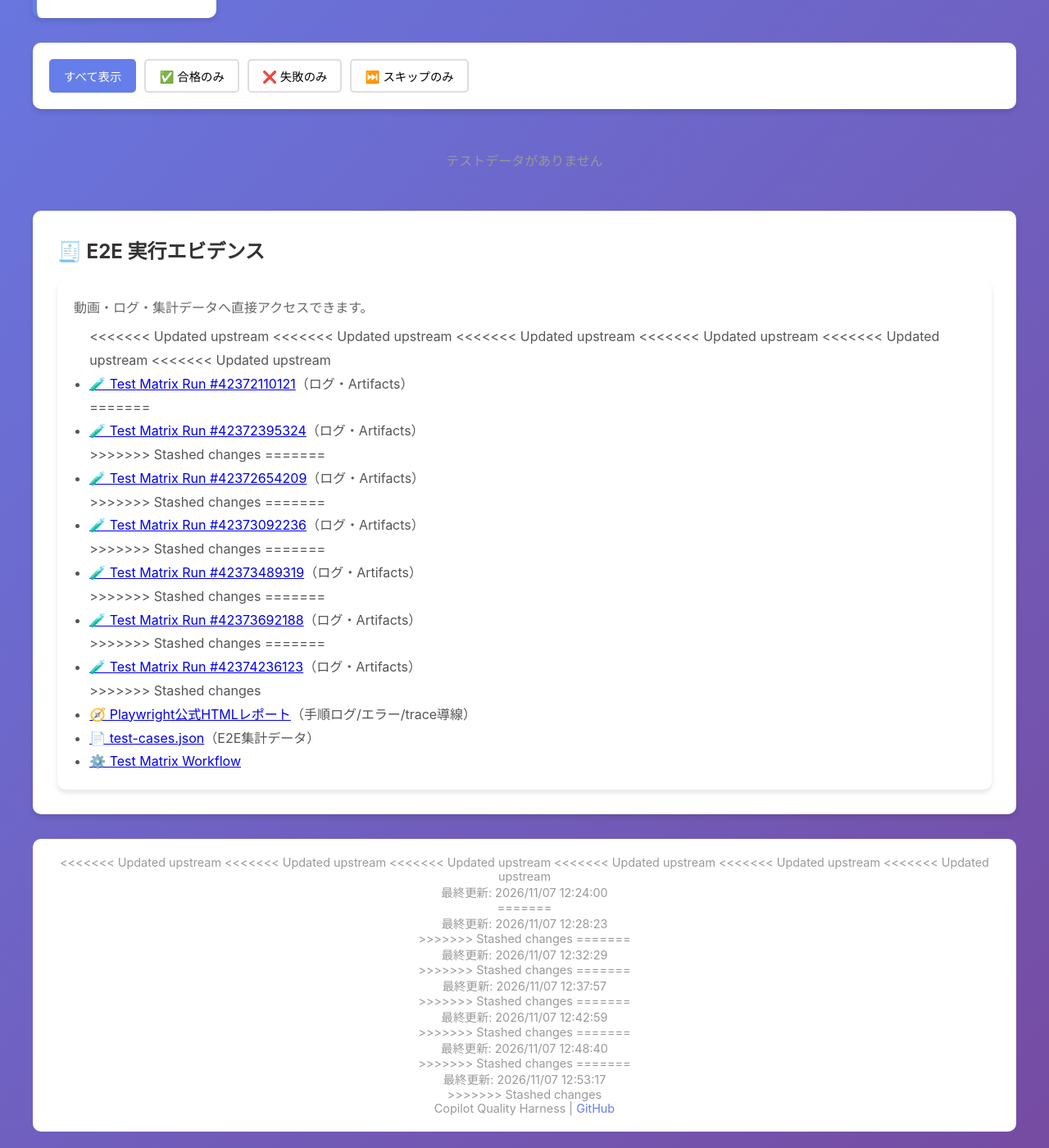
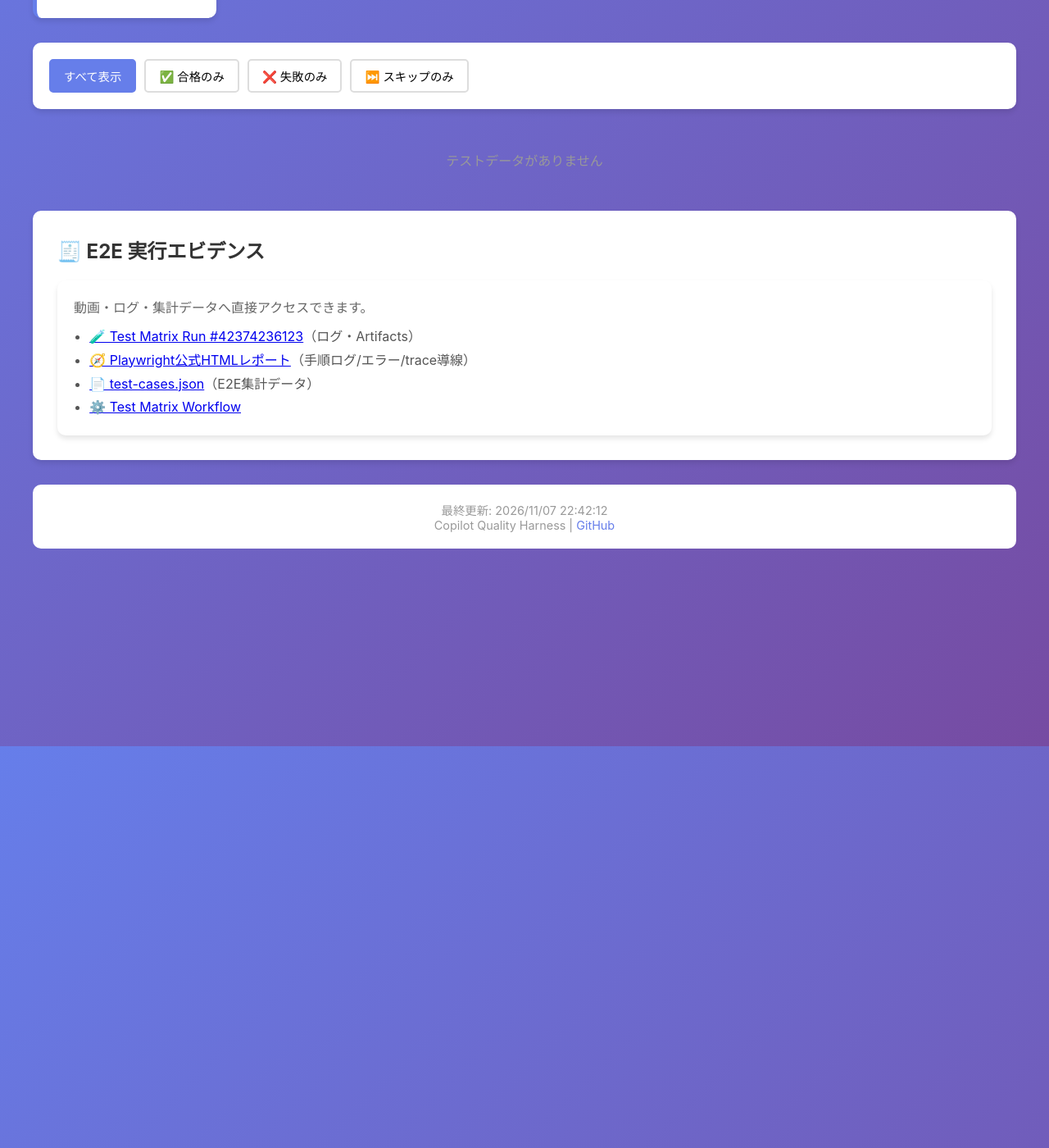
Before and after one commit to cocomomojo/copilot-quality-harness, a Jekyll site: the page docs/reports/e2e-latest.html, which Jekyll copies as it is, in a window 1280 px wide and 1400 px high, scrolled down 490 px. Shown: the whole window at 82% size. Built offline with Jekyll 4.4.1, drawn with Linux system fonts in a browser that asks for light colours.

Commit message:
chore: Update dashboard KPI data and E2E reports
Updated with latest quality metrics, test results, and E2E test reports

Generated by update-dashboard workflow

Co-authored-by: GitHub Action <action@github.com>

```diff
--- a/docs/dashboard/data/latest-kpi.json
+++ b/docs/dashboard/data/latest-kpi.json
@@ -1,5 +1,5 @@
 {
-  "timestamp": "2026-11-07T12:52:34.283Z",
+  "timestamp": "2026-11-07T22:41:28.495Z",
   "pass_rate": 100,
   "test_count": 9,
   "passed": 9,
--- a/docs/reports/data/test-cases.json
+++ b/docs/reports/data/test-cases.json
@@ -1,5 +1,5 @@
 {
-  "timestamp": "2026-11-07T12:53:17.972Z",
+  "timestamp": "2026-11-07T22:42:12.120Z",
   "totalSuites": 0,
   "totalTests": 0,
   "passed": 0,
--- a/docs/reports/e2e-latest.html
+++ b/docs/reports/e2e-latest.html
@@ -477,31 +477,7 @@
         <p style="color: #666; margin-bottom: 10px;">動画・ログ・集計データへ直接アクセスできます。</p>
 
       <ul style="margin-left: 1.2rem; color: #555; line-height: 1.8;">
-<<<<<<< Updated upstream
-<<<<<<< Updated upstream
-<<<<<<< Updated upstream
-<<<<<<< Updated upstream
-<<<<<<< Updated upstream
-<<<<<<< Updated upstream
-        <li><a href="https://github.com/cocomomojo/copilot-quality-harness/actions/runs/42372110121" target="_blank" rel="noopener noreferrer">🧪 Test Matrix Run #42372110121</a>（ログ・Artifacts）</li>
-=======
-        <li><a href="https://github.com/cocomomojo/copilot-quality-harness/actions/runs/42372395324" target="_blank" rel="noopener noreferrer">🧪 Test Matrix Run #42372395324</a>（ログ・Artifacts）</li>
->>>>>>> Stashed changes
-=======
-        <li><a href="https://github.com/cocomomojo/copilot-quality-harness/actions/runs/42372654209" target="_blank" rel="noopener noreferrer">🧪 Test Matrix Run #42372654209</a>（ログ・Artifacts）</li>
->>>>>>> Stashed changes
-=======
-        <li><a href="https://github.com/cocomomojo/copilot-quality-harness/actions/runs/42373092236" target="_blank" rel="noopener noreferrer">🧪 Test Matrix Run #42373092236</a>（ログ・Artifacts）</li>
->>>>>>> Stashed changes
-=======
-        <li><a href="https://github.com/cocomomojo/copilot-quality-harness/actions/runs/42373489319" target="_blank" rel="noopener noreferrer">🧪 Test Matrix Run #42373489319</a>（ログ・Artifacts）</li>
->>>>>>> Stashed changes
-=======
-        <li><a href="https://github.com/cocomomojo/copilot-quality-harness/actions/runs/42373692188" target="_blank" rel="noopener noreferrer">🧪 Test Matrix Run #42373692188</a>（ログ・Artifacts）</li>
->>>>>>> Stashed changes
-=======
         <li><a href="https://github.com/cocomomojo/copilot-quality-harness/actions/runs/42374236123" target="_blank" rel="noopener noreferrer">🧪 Test Matrix Run #42374236123</a>（ログ・Artifacts）</li>
->>>>>>> Stashed changes
         <li><a href="./playwright-report/index.html" target="_blank" rel="noopener noreferrer">🧭 Playwright公式HTMLレポート</a>（手順ログ/エラー/trace導線）</li>
         <li><a href="./data/test-cases.json" target="_blank" rel="noopener noreferrer">📄 test-cases.json</a>（E2E集計データ）</li>
         <li><a href="https://github.com/cocomomojo/copilot-quality-harness/actions/workflows/test-matrix.yml" target="_blank" rel="noopener noreferrer">⚙️ Test Matrix Workflow</a></li>
@@ -511,31 +487,7 @@
     </div>
 
     <div class="footer">
-<<<<<<< Updated upstream
-<<<<<<< Updated upstream
-<<<<<<< Updated upstream
-<<<<<<< Updated upstream
-<<<<<<< Updated upstream
-<<<<<<< Updated upstream
-      <p>最終更新: <span id="lastUpdated">2026/11/07 12:24:00</span></p>
-=======
-      <p>最終更新: <span id="lastUpdated">2026/11/07 12:28:23</span></p>
->>>>>>> Stashed changes
-=======
-      <p>最終更新: <span id="lastUpdated">2026/11/07 12:32:29</span></p>
->>>>>>> Stashed changes
-=======
-      <p>最終更新: <span id="lastUpdated">2026/11/07 12:37:57</span></p>
->>>>>>> Stashed changes
-=======
-      <p>最終更新: <span id="lastUpdated">2026/11/07 12:42:59</span></p>
->>>>>>> Stashed changes
-=======
-      <p>最終更新: <span id="lastUpdated">2026/11/07 12:48:40</span></p>
->>>>>>> Stashed changes
-=======
-      <p>最終更新: <span id="lastUpdated">2026/11/07 12:53:17</span></p>
->>>>>>> Stashed changes
+      <p>最終更新: <span id="lastUpdated">2026/11/07 22:42:12</span></p>
       <p>Copilot Quality Harness | <a href="https://github.com/cocomomojo/copilot-quality-harness" style="color: #667eea; text-decoration: none;">GitHub</a></p>
     </div>
   </div>
```
Also changed, not shown: docs/dashboard/data/kpi-history.json (+23 -21 lines).
